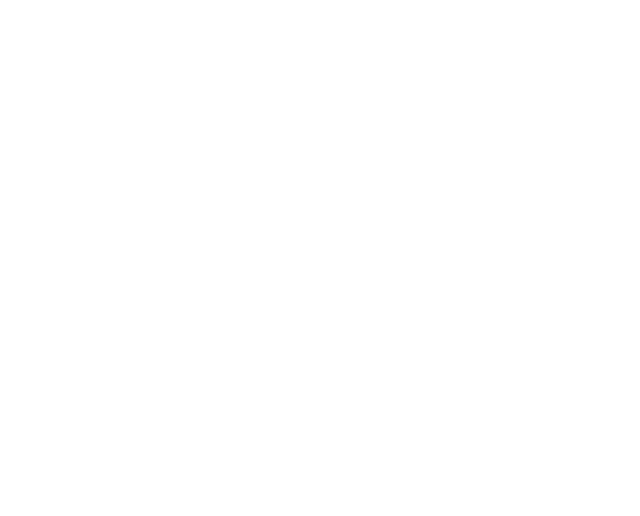
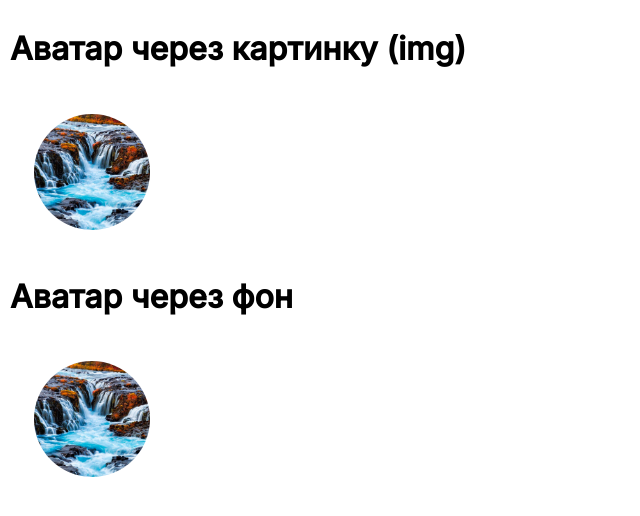
Before and after one commit to js-tasks-ru/htmlcss-20220120_alaudo-galkin, a website: page 06-lection4/01-avatar/index.html in a window 1280 px wide. Shown: the whole page, without its empty margins (0-640 px from the left). Drawn offline with Linux system fonts and the light colour scheme.

Commit message:
Компонент аватар

```diff
--- a/06-lection4/01-avatar/avatar.css
+++ b/06-lection4/01-avatar/avatar.css
@@ -0,0 +1,21 @@
+.avatar {
+    padding: 1.5em;
+}
+
+.avatar__image {
+    border-radius: 50%;
+    width: 116px;
+    height: 116px;
+    object-fit: cover;
+}
+
+.avatar__background {
+    border-radius: 50%;
+    background-image: url("../../assets/images/avatar.jpg");
+    background-repeat: no-repeat;
+    background-size: cover;
+    background-position: center;
+    width: 116px;
+    height: 116px;
+    object-fit: cover;
+}
--- a/06-lection4/01-avatar/index.html
+++ b/06-lection4/01-avatar/index.html
@@ -4,8 +4,21 @@
     <head>
         <link rel="stylesheet" href="../../assets/css/main.css">
         <link rel="stylesheet" href="./avatar.css">
+        <style>
+            .page {
+                padding: 10px;
+                }
+        </style>
     </head>
-    <body>
+    <body class="page">
+        <h1>Аватар через картинку (img)</h1>
+        <div class="avatar">
+            <img src="../../assets/images/avatar.jpg" alt="User avatar" class="avatar__image">
+        </div>
+        <h1>Аватар через фон</h1>
+        <div class="avatar">
+            <div alt="User avatar" class="avatar__background" />
+        </div>
 
     </body>
 </html>
```
Also changed, not shown: assets/images/avatar.jpg (added).
